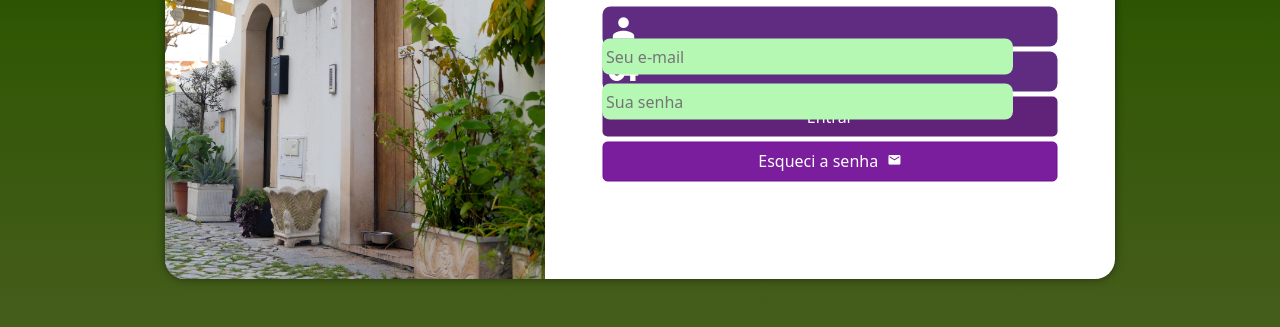
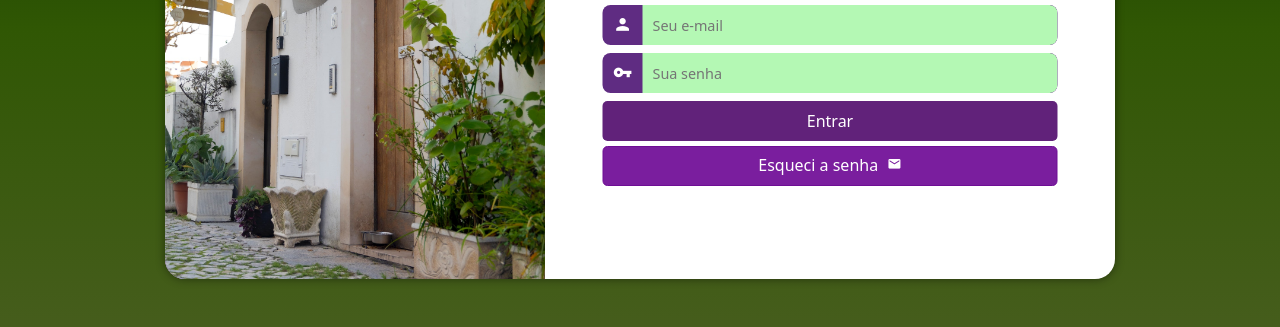
Before and after one commit to euToni/projeto-login, a plain HTML site: page index.html in a window 1280 px wide. Shown: the part 371-698 px from the top of the page. Drawn offline with Linux system fonts and the light colour scheme.

Commit message:
Correção bug input

```diff
--- a/estilos/style.css
+++ b/estilos/style.css
@@ -103,39 +103,43 @@ div#formulario > p{
     font-size: 0.9em;
 }
 
-.campo{
-    background-color: #5f2c82 ;
-    display: block;
+.campo {
+    background-color: #5f2c82;
+    display: flex; /* Alinha o ícone e o input lado a lado com facilidade */
+    align-items: center; /* Centraliza verticalmente ícone e input */
     width: 100%;
     height: 40px;
     border-radius: 8px;
-    margin: 5px 0px;
+    margin: 8px 0px;
+    overflow: hidden; /* Garante que o input não ultrapasse os cantos arredondados */
 }
 
-.campo > label{
+.campo > label {
     display: none;
 }
 
-#formulario > form >.campo > i{
-    color:white;
-    font-size: 2em;
+#formulario > form > .campo > i {
+    color: white;
+    font-size: 1.2em; /* Ajustado para um tamanho mais equilibrado */
     width: 40px;
-    padding: 5px;
+    text-align: center; /* Centraliza o ícone dentro dos 40px de largura */
+    padding: 0;
 }
 
-.campo > input{
+.campo > input {
     border: none;
     background-color: rgb(180, 248, 180);
-    font-size: 1em;
-    width: calc(100% - 44px); /*100% do input - os 40 do icone*/
-    height: 90%;
-    border-radius: 8px;
-    padding: 4px;
-
-    transform: translate(-.5px ,-10px);
+    font-size: 0.9em;
+    flex: 1; /* Ocupa todo o espaço restante do container .campo */
+    height: 100%; /* Preenche a altura inteira da barra roxa */
+    border-top-right-radius: 8px;
+    border-bottom-right-radius: 8px;
+    padding: 0 10px;
+    outline: none;
+    /* Removido o transform: translate(-.5px, -10px) que causava o deslocamento */
 }
 
-.campo >input:focus-within{
+.campo > input:focus {
     background-color: white;
-    border: 1px dashed white;
+    border: 1px solid #5f2c82;
 }
```
